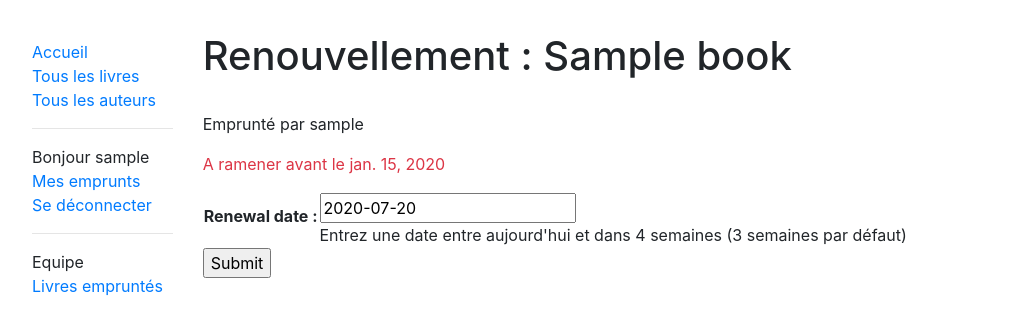
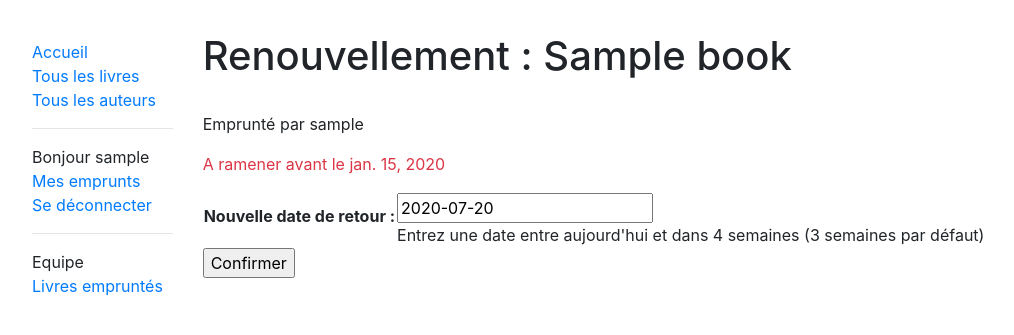
Before and after one commit to Louis-Gabriel-TM/mdn-django, a Django app: page /catalog/books/00000000-0000-0000-0000-000000000001/renew/ in a window 1280 px wide. Shown: the top 335 px of the page, without its empty margins (111-1125 px from the left). Run offline with Django 3.2, Linux system fonts and the light colour scheme; a user stored in the database is signed in; tables that the repository leaves empty hold one stand-in row (values such as "Sample post"); some libraries are stand-ins or nearby versions.

Commit message:
Replace the previous form with a similar form, using django.forms.ModelForm

```diff
--- a/library/catalog/forms.py
+++ b/library/catalog/forms.py
@@ -3,10 +3,14 @@ import datetime
 from django import forms
 from django.core.exceptions import ValidationError
 
+from .models import BookInstance
+
 
 class RenewBookForm(forms.Form):
+
     renewal_date = forms.DateField(
-        help_text="Entrez une date entre aujourd'hui et dans 4 semaines (3 semaines par défaut)"
+        label="Nouvelle date de retour",
+        help_text="Entrez une date entre aujourd'hui et dans 4 semaines (3 semaines par défaut)",
     )
 
     def clean_renewal_date(self):
@@ -19,3 +23,29 @@ class RenewBookForm(forms.Form):
             raise ValidationError("Date invalide - date dans plus de 4 semaines")
 
         return data
+
+# Same form using django.forms.ModelForm:
+class RenewBookModelForm(forms.ModelForm):
+
+    def clean_due_back(self):
+        data = self.cleaned_data['due_back']
+
+        if data < datetime.date.today():
+            raise ValidationError("Date invalide - date passée")
+
+        if data > datetime.date.today() + datetime.timedelta(weeks=4):
+            raise ValidationError("Date invalide - date dans plus de 4 semaines")
+
+        return data
+
+    class Meta:
+
+        model = BookInstance
+
+        fields = ['due_back']
+        labels = {
+            'due_back': "Nouvelle date de retour",
+        }
+        help_texts = {
+            'due_back': "Entrez une date entre aujourd'hui et dans 4 semaines (3 semaines par défaut)"
+        }
--- a/library/catalog/templates/catalog/book_renew_librarian.html
+++ b/library/catalog/templates/catalog/book_renew_librarian.html
@@ -17,7 +17,7 @@
       {{ form.as_table }}
     </table>
 
-    <input type="submit" value="Submit" />
+    <input type="submit" value="Confirmer" />
   </form>
 
 {% endblock content %}
--- a/library/catalog/views.py
+++ b/library/catalog/views.py
@@ -10,7 +10,7 @@ from django.shortcuts import get_object_or_404, render
 from django.urls import reverse
 from django.views import generic
 
-from .forms import RenewBookForm
+from .forms import RenewBookModelForm
 from .models import Author, Book, BookInstance, Genre, Language
 
 
@@ -40,7 +40,7 @@ def renew_book_librarian(request, pk):
     book_instance = get_object_or_404(BookInstance, pk=pk)
 
     if request.method == 'POST':
-        form = RenewBookForm(request.POST)
+        form = RenewBookModelForm(request.POST)
 
         if form.is_valid():
             book_instance.due_back = form.cleaned_data['renewal_date']
@@ -52,8 +52,8 @@ def renew_book_librarian(request, pk):
         proposed_renewal_date = datetime.date.today()
         proposed_renewal_date += datetime.timedelta(weeks=3)
 
-        form = RenewBookForm(
-            initial={'renewal_date': proposed_renewal_date}
+        form = RenewBookModelForm(
+            initial={'due_back': proposed_renewal_date}
         )
 
     context = {
```
